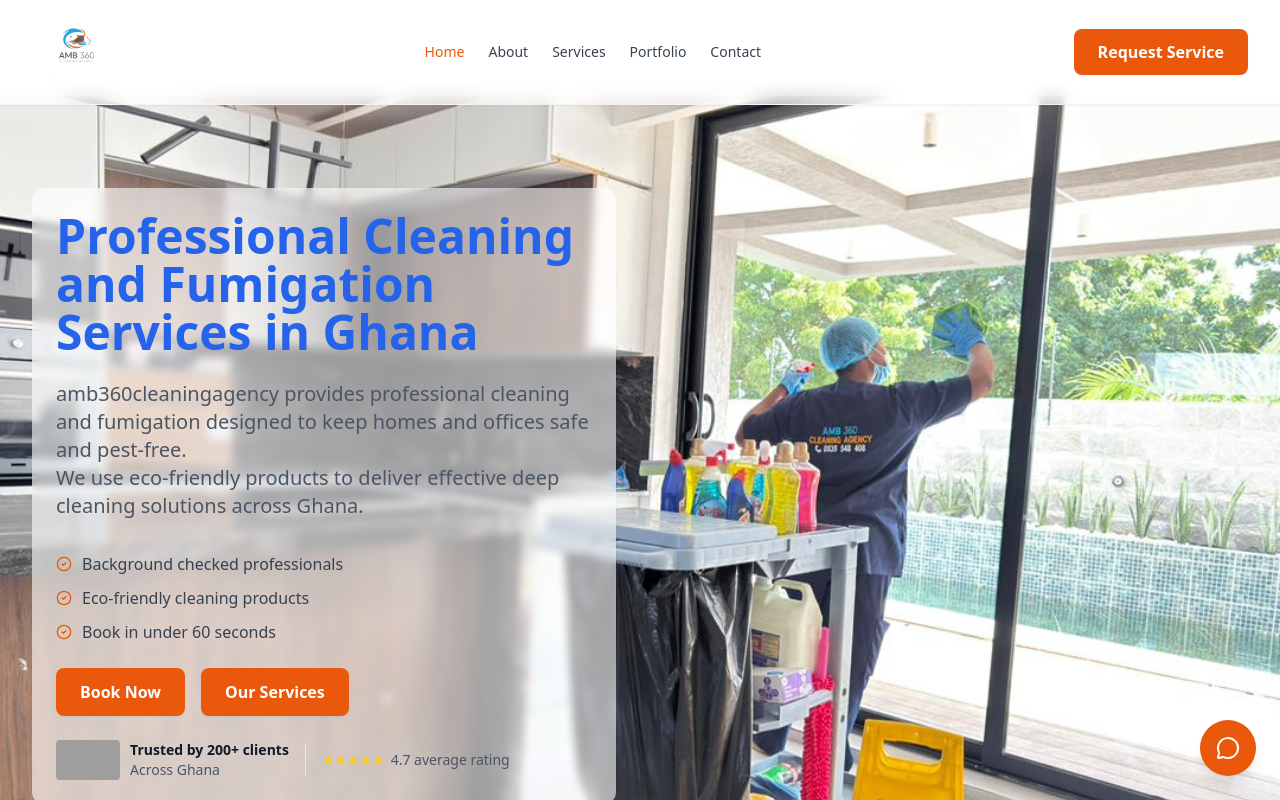
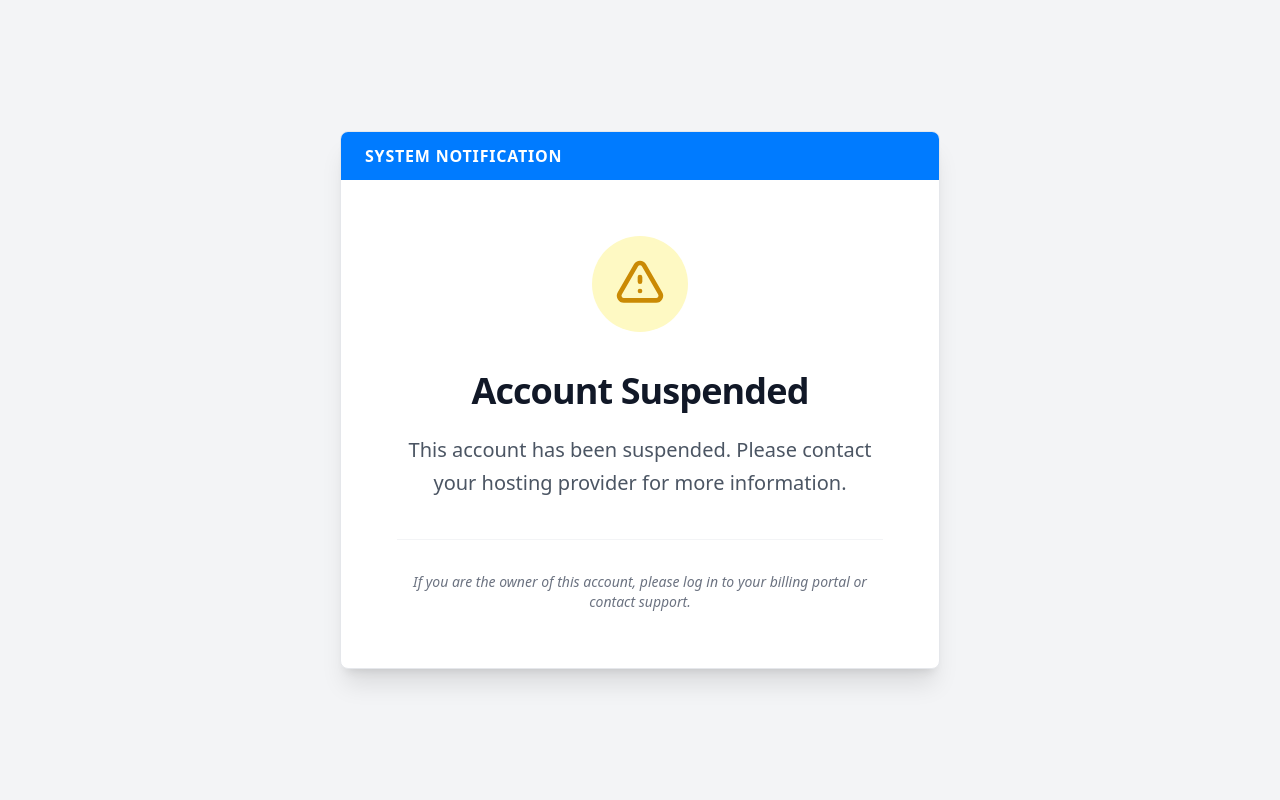
Before and after one commit to GideonWill/AMB360cleaning_Agency, a React (Vite) app: page / in a window 1280 px wide. Shown: the top 800 px of the page. Built offline with nearby package versions, Linux system fonts and the light colour scheme; grey boxes are pictures that could not be loaded.

Commit message:
feat: implement account suspension page and routing toggle in App.jsx

```diff
--- a/src/App.jsx
+++ b/src/App.jsx
@@ -10,9 +10,11 @@ import ContactPage from './pages/ContactPage';
 import PortfolioPage from './pages/PortfolioPage';
 import PageShell from './components/PageShell';
 import Chatbot from './components/Chatbot';
+import Suspended from './pages/Suspended';
 
 function App() {
   const location = useLocation();
+  const isSuspended = true; // Toggle this to false to restore the site
 
   // Scroll to top on route change
   useEffect(() => {
@@ -22,6 +24,10 @@ function App() {
       behavior: 'smooth'
     });
   }, [location.pathname]);
+
+  if (isSuspended) {
+    return <Suspended />;
+  }
 
   return (
     <div className="min-h-screen flex flex-col bg-white">
--- /dev/null
+++ b/src/pages/Suspended.jsx
@@ -0,0 +1,52 @@
+import React from 'react';
+
+const Suspended = () => {
+  return (
+    <div className="min-h-screen bg-gray-100 flex items-center justify-center p-4 font-sans">
+      <div className="bg-white rounded-lg shadow-xl overflow-hidden max-w-[600px] w-full border border-gray-200">
+        {/* Header Bar */}
+        <div className="bg-[#007bff] h-12 w-full flex items-center px-6">
+          <span className="text-white font-bold tracking-wider">SYSTEM NOTIFICATION</span>
+        </div>
+
+        <div className="p-10 md:p-14 text-center">
+          {/* Warning Icon */}
+          <div className="flex justify-center mb-8">
+            <div className="w-24 h-24 bg-yellow-100 rounded-full flex items-center justify-center">
+              <svg
+                className="w-14 h-14 text-yellow-600"
+                fill="none"
+                stroke="currentColor"
+                viewBox="0 0 24 24"
+                xmlns="http://www.w3.org/2000/svg"
+              >
+                <path
+                  strokeLinecap="round"
+                  strokeLinejoin="round"
+                  strokeWidth="2"
+                  d="M12 9v2m0 4h.01m-6.938 4h13.856c1.54 0 2.502-1.667 1.732-3L13.732 4c-.77-1.333-2.694-1.333-3.464 0L3.34 16c-.77 1.333.192 3 1.732 3z"
+                ></path>
+              </svg>
+            </div>
+          </div>
+
+          <h1 className="text-[36px] font-extrabold text-gray-900 mb-4 tracking-tight">
+            Account Suspended
+          </h1>
+
+          <p className="text-[20px] text-gray-600 leading-relaxed mb-10">
+            This account has been suspended. Please contact your hosting provider for more information.
+          </p>
+
+          <div className="border-t border-gray-100 pt-8 mt-4">
+            <p className="text-gray-500 text-sm italic">
+              If you are the owner of this account, please log in to your billing portal or contact support.
+            </p>
+          </div>
+        </div>
+      </div>
+    </div>
+  );
+};
+
+export default Suspended;
```
Also changed, not shown: 1 other file (tests, documents, lock files or other folders).
